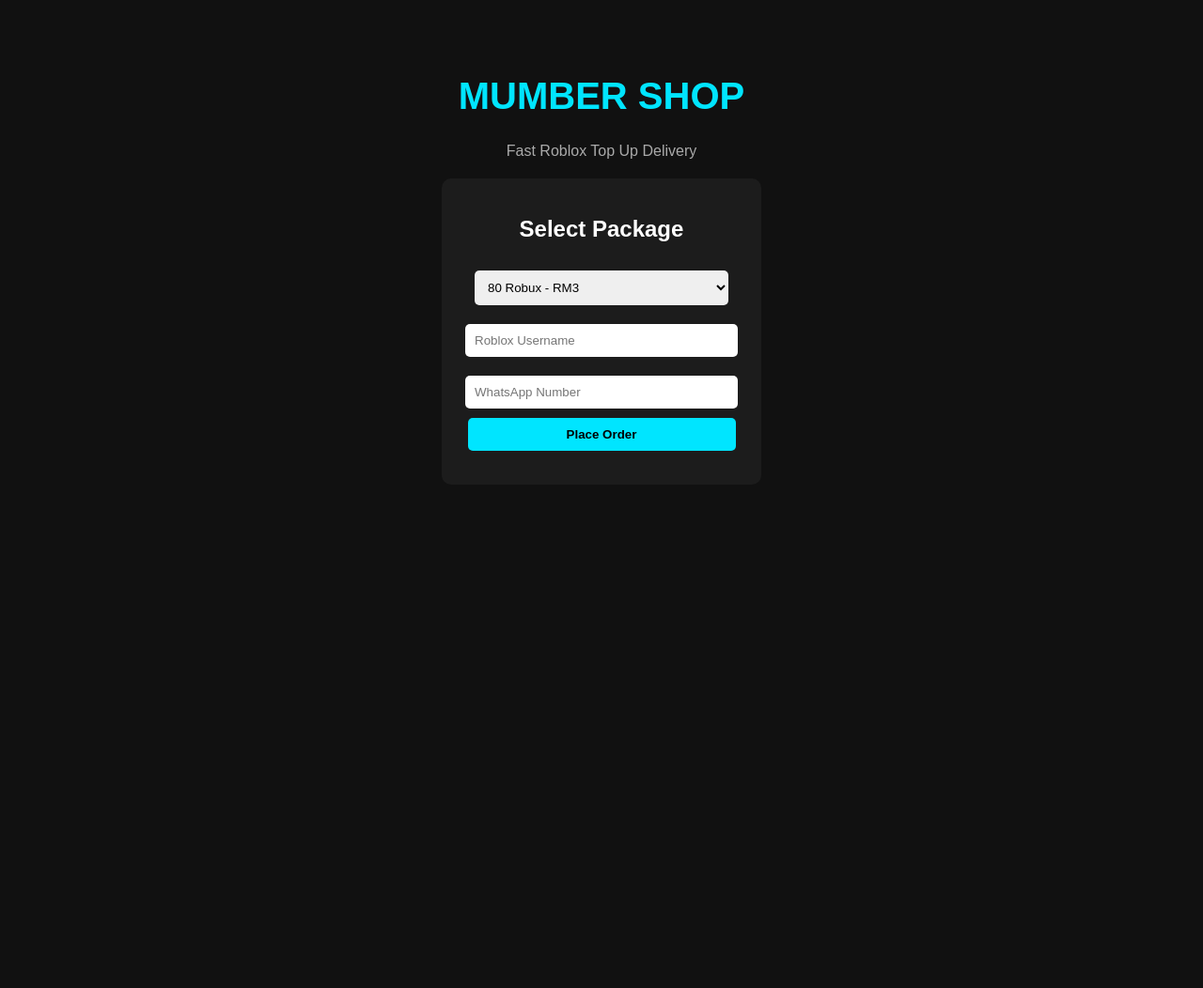
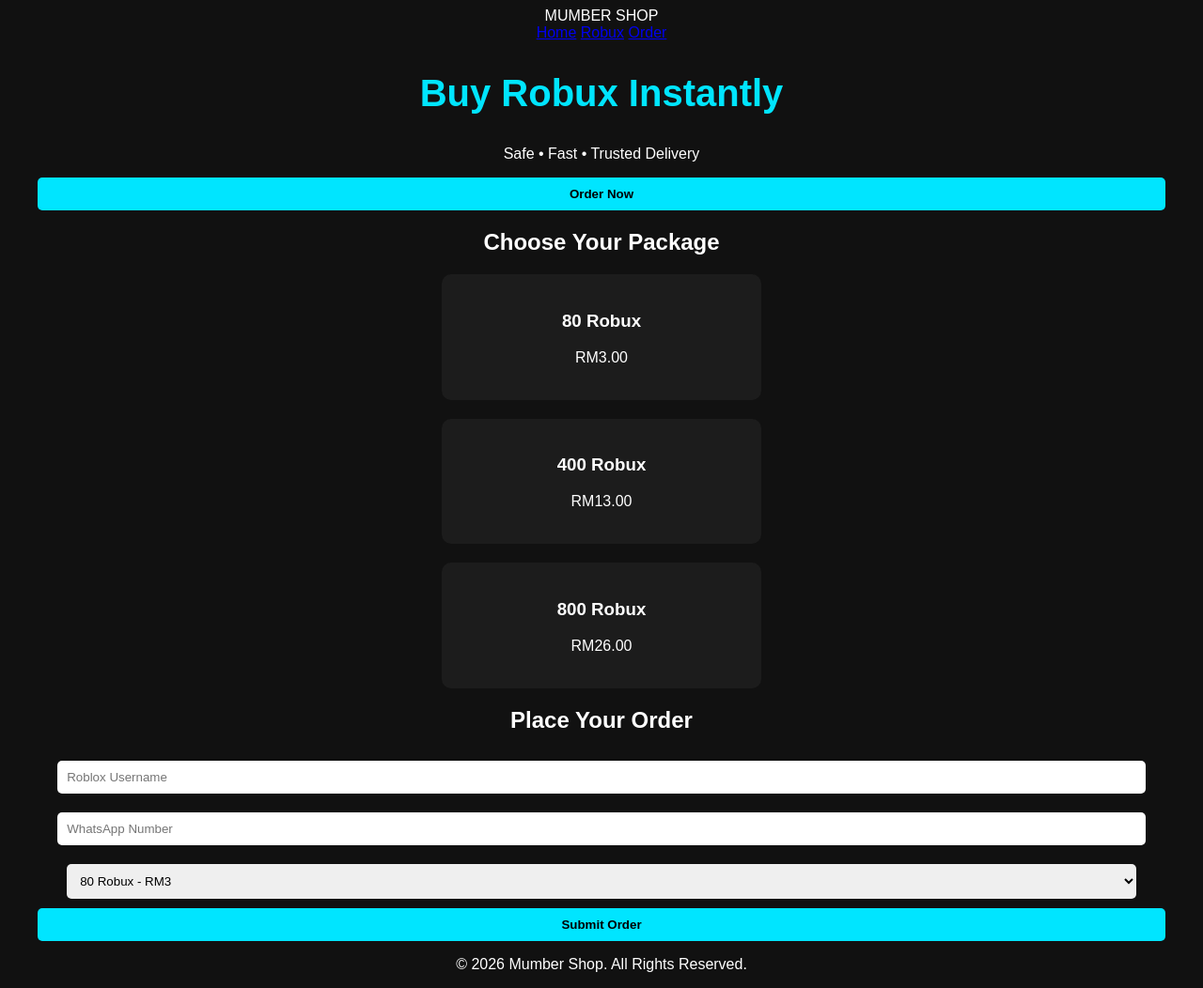
Before and after one commit to tanlianjun1998-netizen/robux-store, a plain HTML site: page index.html in a window 1280 px wide. Shown: the whole page at 94% size. Before the commit the page ends 800 px from the top, so only its background shows below. Drawn offline with Linux system fonts and the light colour scheme.

Commit message:
Update index.html

```diff
--- a/index.html
+++ b/index.html
@@ -2,34 +2,77 @@
 <html lang="en">
 <head>
   <meta charset="UTF-8">
-  <title>Mumber Shop - Robux Top Up</title>
+  <title>Mumber Shop - Roblox Top Up</title>
   <link rel="stylesheet" href="style.css">
 </head>
 
 <body>
 
-  <div class="container">
-    <h1>MUMBER SHOP</h1>
-    <p class="subtitle">Fast Roblox Top Up Delivery</p>
+<header>
+  <div class="logo">MUMBER SHOP</div>
+  <nav>
+    <a href="#">Home</a>
+    <a href="#packages">Robux</a>
+    <a href="#order">Order</a>
+  </nav>
+</header>
+
+<section class="hero">
+  <h1>Buy Robux Instantly</h1>
+  <p>Safe • Fast • Trusted Delivery</p>
+  <button onclick="document.getElementById('order').scrollIntoView()">
+    Order Now
+  </button>
+</section>
+
+<section id="packages">
+  <h2>Choose Your Package</h2>
+
+  <div class="grid">
 
     <div class="card">
-      <h2>Select Package</h2>
+      <h3>80 Robux</h3>
+      <p>RM3.00</p>
+    </div>
 
-      <select id="product">
-        <option value="80 Robux - RM3">80 Robux - RM3</option>
-        <option value="400 Robux - RM13">400 Robux - RM13</option>
-        <option value="800 Robux - RM26">800 Robux - RM26</option>
-      </select>
+    <div class="card popular">
+      <h3>400 Robux</h3>
+      <p>RM13.00</p>
+    </div>
 
-      <input type="text" id="username" placeholder="Roblox Username">
-      <input type="text" id="contact" placeholder="WhatsApp Number">
+    <div class="card">
+      <h3>800 Robux</h3>
+      <p>RM26.00</p>
+    </div>
 
-      <button onclick="submitOrder()">Place Order</button>
+  </div>
+</section>
 
-      <p id="msg"></p>
-    </div>
+<section id="order">
+  <h2>Place Your Order</h2>
+
+  <div class="form">
+
+    <input id="username" placeholder="Roblox Username">
+    <input id="contact" placeholder="WhatsApp Number">
+
+    <select id="product">
+      <option>80 Robux - RM3</option>
+      <option>400 Robux - RM13</option>
+      <option>800 Robux - RM26</option>
+    </select>
+
+    <button onclick="submitOrder()">Submit Order</button>
+
+    <p id="msg"></p>
+
   </div>
+</section>
 
-  <script src="script.js"></script>
+<footer>
+  <p>© 2026 Mumber Shop. All Rights Reserved.</p>
+</footer>
+
+<script src="script.js"></script>
 </body>
 </html>
```
